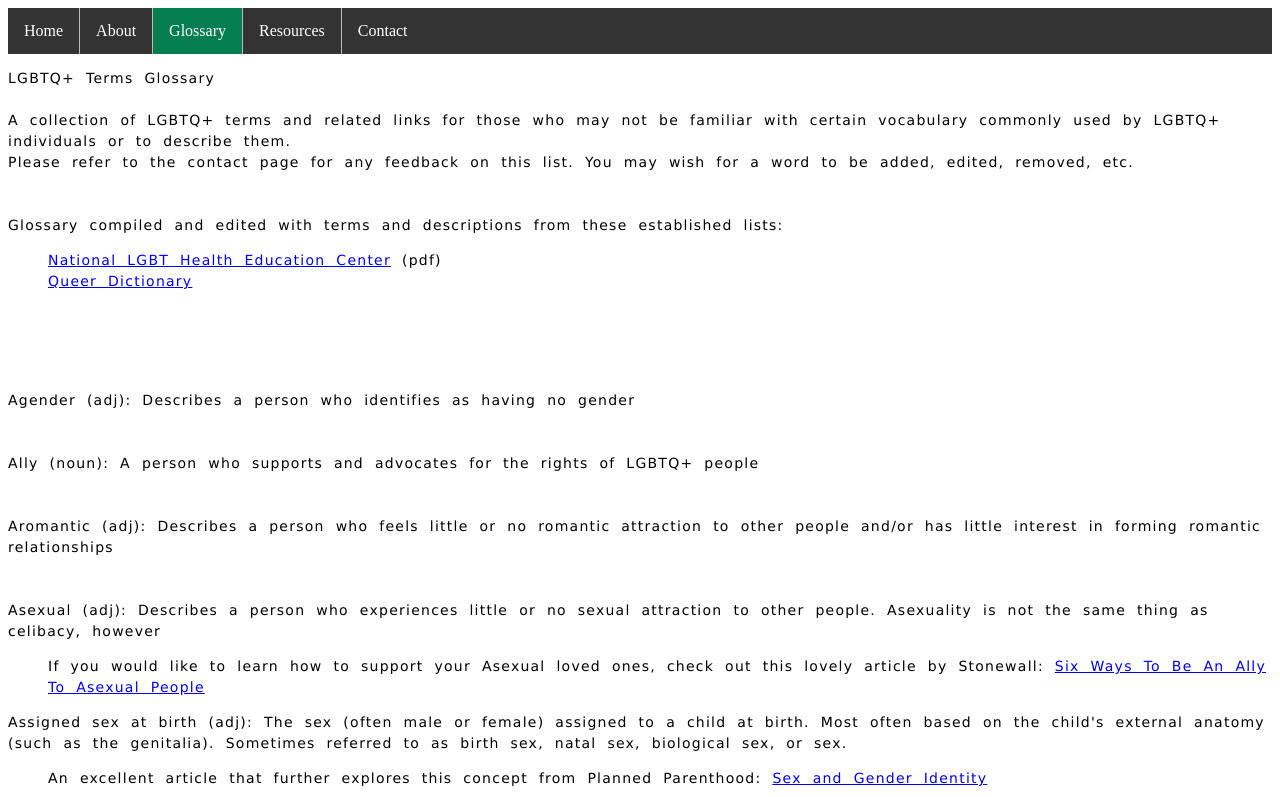
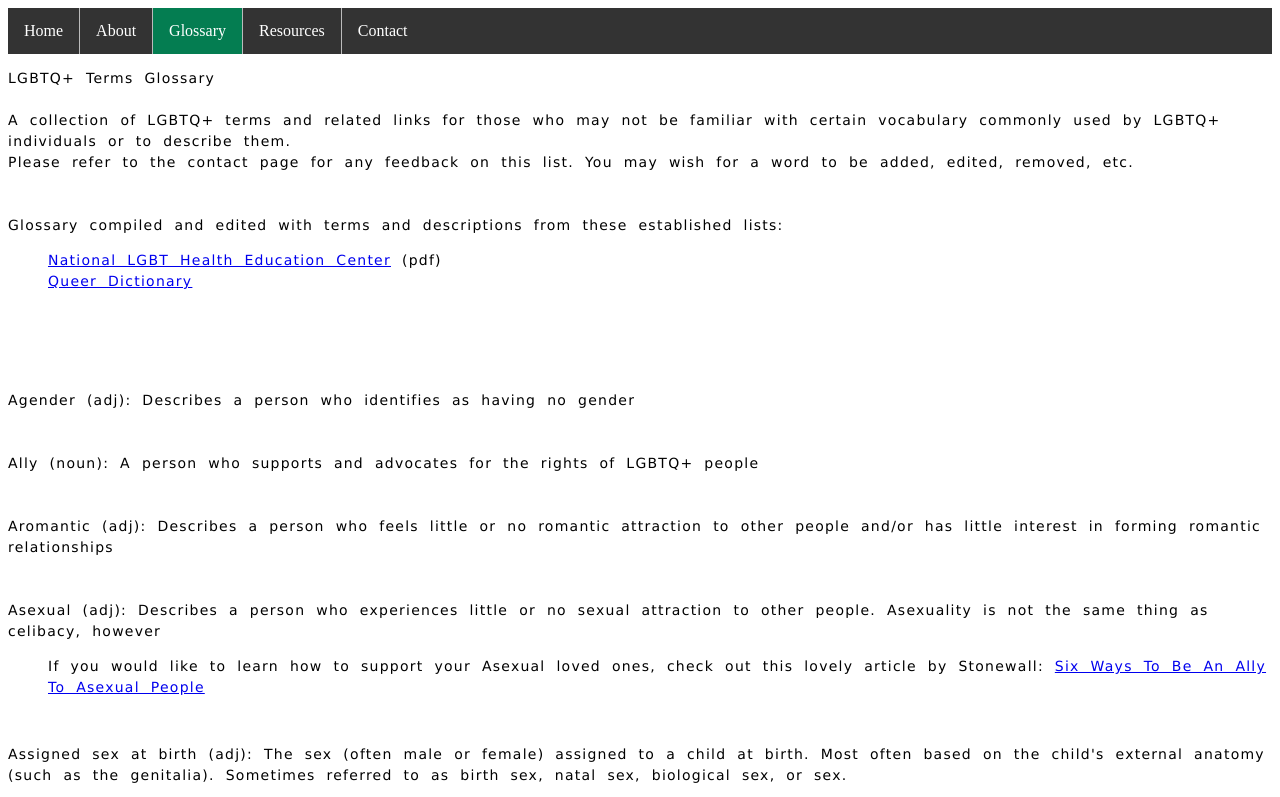
Before and after one commit to aoshima2/aoshima2.github.io, a plain HTML site: page pages/glossary.html in a window 1280 px wide. Shown: the top 797 px of the page. Drawn offline with Linux system fonts and the light colour scheme.

Commit message:
Update glossary.html

```diff
--- a/pages/glossary.html
+++ b/pages/glossary.html
@@ -44,12 +44,12 @@
 		Aromantic (adj): Describes a person who feels little or no romantic attraction to other people and/or has little interest in forming romantic relationships <br /> <br />  <br />
 
 		Asexual (adj): Describes a person who experiences little or no sexual attraction to other people. Asexuality is not the same thing as celibacy, however
-		<p style="margin-left: 40px">If you would like to learn how to support your Asexual loved ones, check out this lovely article by Stonewall: <a href="https://www.stonewall.org.uk/about-us/news/six-ways-be-ally-asexual-people">Six Ways To Be An Ally To Asexual People</a></p>
+		<p style="margin-left: 40px">If you would like to learn how to support your Asexual loved ones, check out this lovely article by Stonewall: <a href="https://www.stonewall.org.uk/about-us/news/six-ways-be-ally-asexual-people">Six Ways To Be An Ally To Asexual People</a></p> <br />
 
 	<p>
 
 		Assigned sex at birth (adj): The sex (often male or female) assigned to a child at birth. Most often based on the child's external anatomy (such as the genitalia). Sometimes referred to as birth sex, natal sex, biological sex, or sex.
-		<p style="margin-left: 40px">An excellent article that further explores this concept from Planned Parenthood: <a href="https://www.plannedparenthood.org/learn/gender-identity/sex-gender-identity">Sex and Gender Identity</a></p>
+		<p style="margin-left: 40px">An excellent article that further explores this concept from Planned Parenthood: <a href="https://www.plannedparenthood.org/learn/gender-identity/sex-gender-identity">Sex and Gender Identity</a></p> <br />
 
 	<p>
 
```
